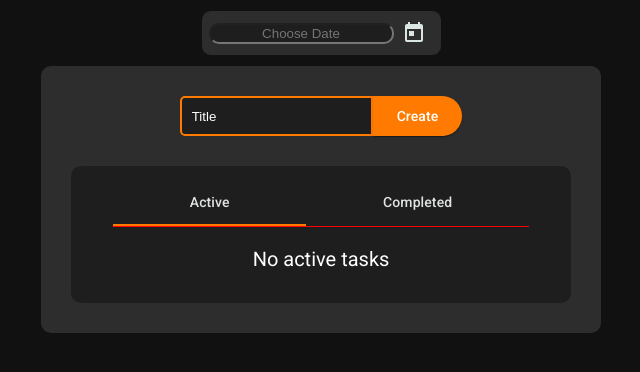
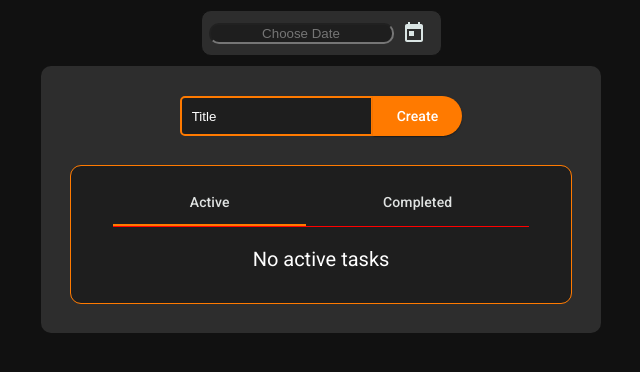
Before and after one commit to D05Col/ToDoList, an Angular app in the folder to-do-list/: page / in a window 1280 px wide. Shown: the top 372 px of the page, without its empty margins (319-959 px from the left). Built offline with nearby package versions, Linux system fonts and the light colour scheme.

Commit message:
add outline

```diff
--- a/to-do-list/src/app/app.component.scss
+++ b/to-do-list/src/app/app.component.scss
@@ -12,6 +12,7 @@
     display: flex;
     flex-direction: column;
     justify-content: center;
+    align-items: center;
     padding: 30px;
     border-radius: 10px;
 }
--- a/to-do-list/src/app/task-list/task-list.component.scss
+++ b/to-do-list/src/app/task-list/task-list.component.scss
@@ -1,5 +1,10 @@
 @use '@angular/material' as mat;
 @import './../../styles.scss';
+
+#task-list-wrapper {
+    outline: $orange solid 1px;
+    border-radius: 10px;
+}
 
 table {
   @include mat.tabs-overrides((
```
